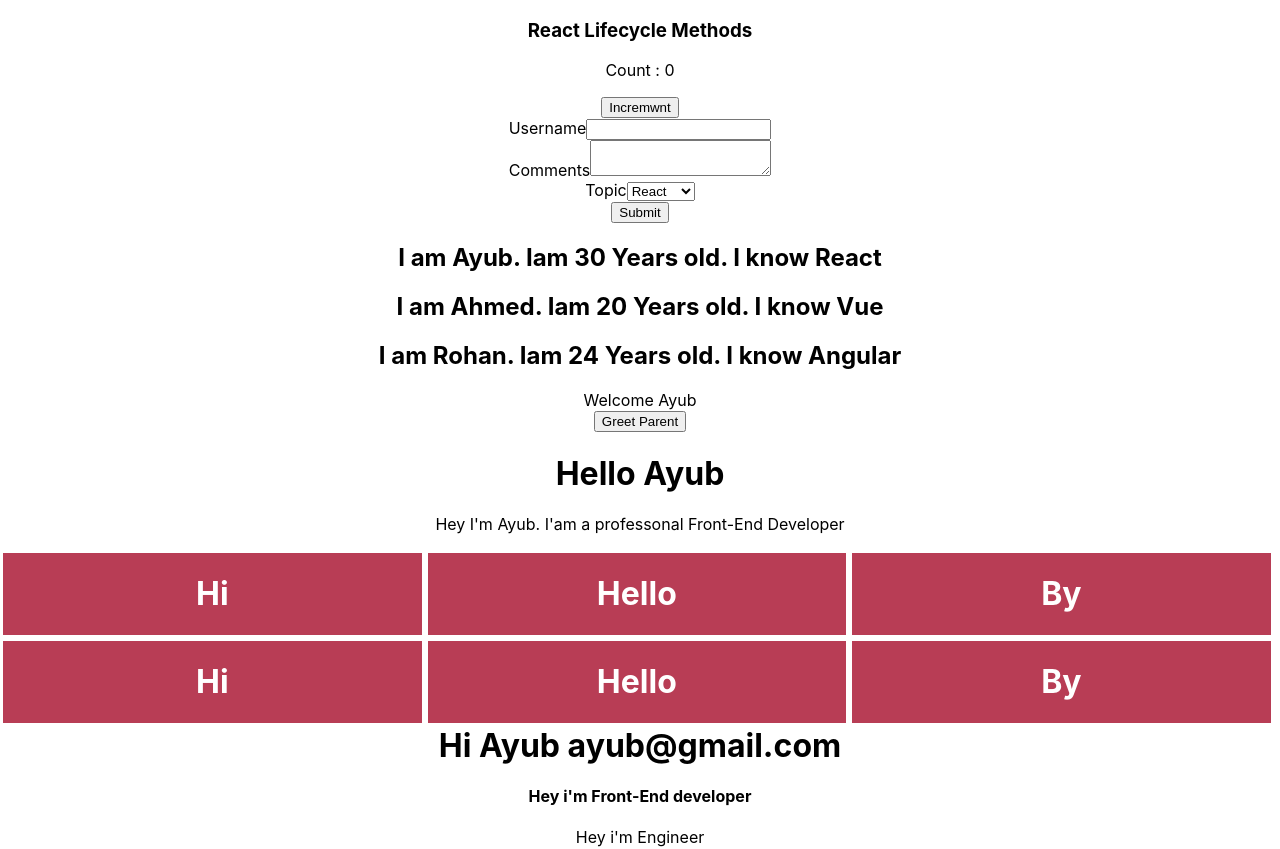
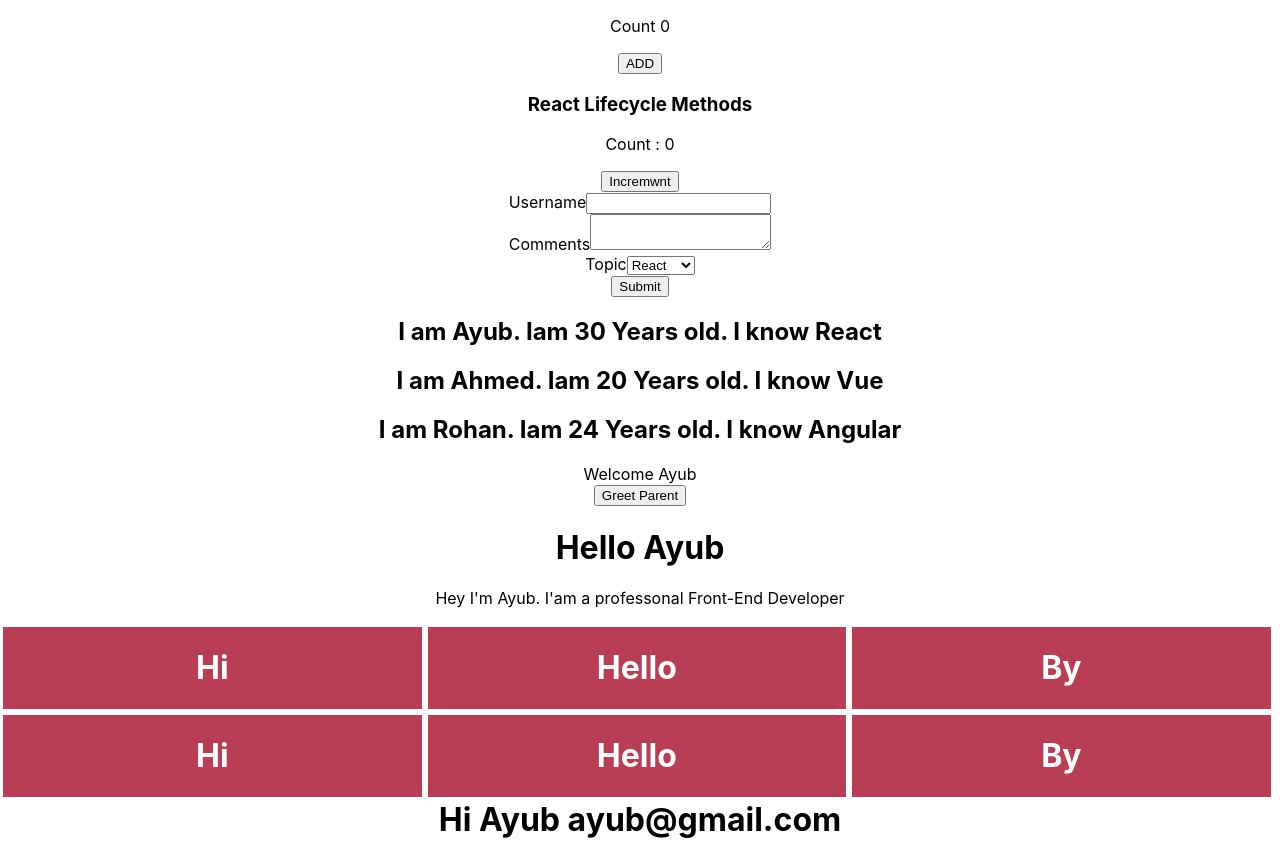
Before and after one commit to ayub6717/All-About-React, a React (Create React App) app: page / in a window 1280 px wide. Shown: the top 849 px of the page. Built offline with nearby package versions, Linux system fonts and the light colour scheme.

Commit message:
ComponentDidMount

```diff
--- a/src/App.js
+++ b/src/App.js
@@ -12,11 +12,13 @@ import ConditionalRendering from './components/Conditional-Rendering'
 import NameList from './components/NameList'
 import Form from './components/Form'
 import Lifecycle from './components/Lifecycle'
+import ComponentDid from './components/ComponentDidMount'
 
 class App extends Component{
   render(){
     return (
       <div className="App">
+        <ComponentDid />
         <Lifecycle />
         <Form />
         <NameList />
--- /dev/null
+++ b/src/components/ComponentDidMount.js
@@ -0,0 +1,40 @@
+import React, { Component } from 'react'
+
+export class ComponentDid extends Component {
+    constructor(props) {
+      super(props)
+
+      this.state = {
+         count: 0,
+      };
+      console.log('Constructor called');
+      this.divRef = React.createRef();
+    }
+
+    componentDidMount(){
+        console.log('componentDidMount called');
+        console.log(this.divRef.current);
+    }
+
+    increament () {
+        this.setState({
+            count: this.state.count+1
+        })
+    }
+
+    render() {
+        console.log('Render called');
+        console.log('Ref', this.divRef);
+
+        return (
+            <div ref={this.divRef}>
+                <p>Count {this.state.count} </p>
+                <button onClick={() => this.increament()} >
+                    ADD
+                </button>
+            </div>
+        )
+    }
+}
+
+export default ComponentDid
```
Also changed, not shown: 1 other file (tests, documents, lock files or other folders).
